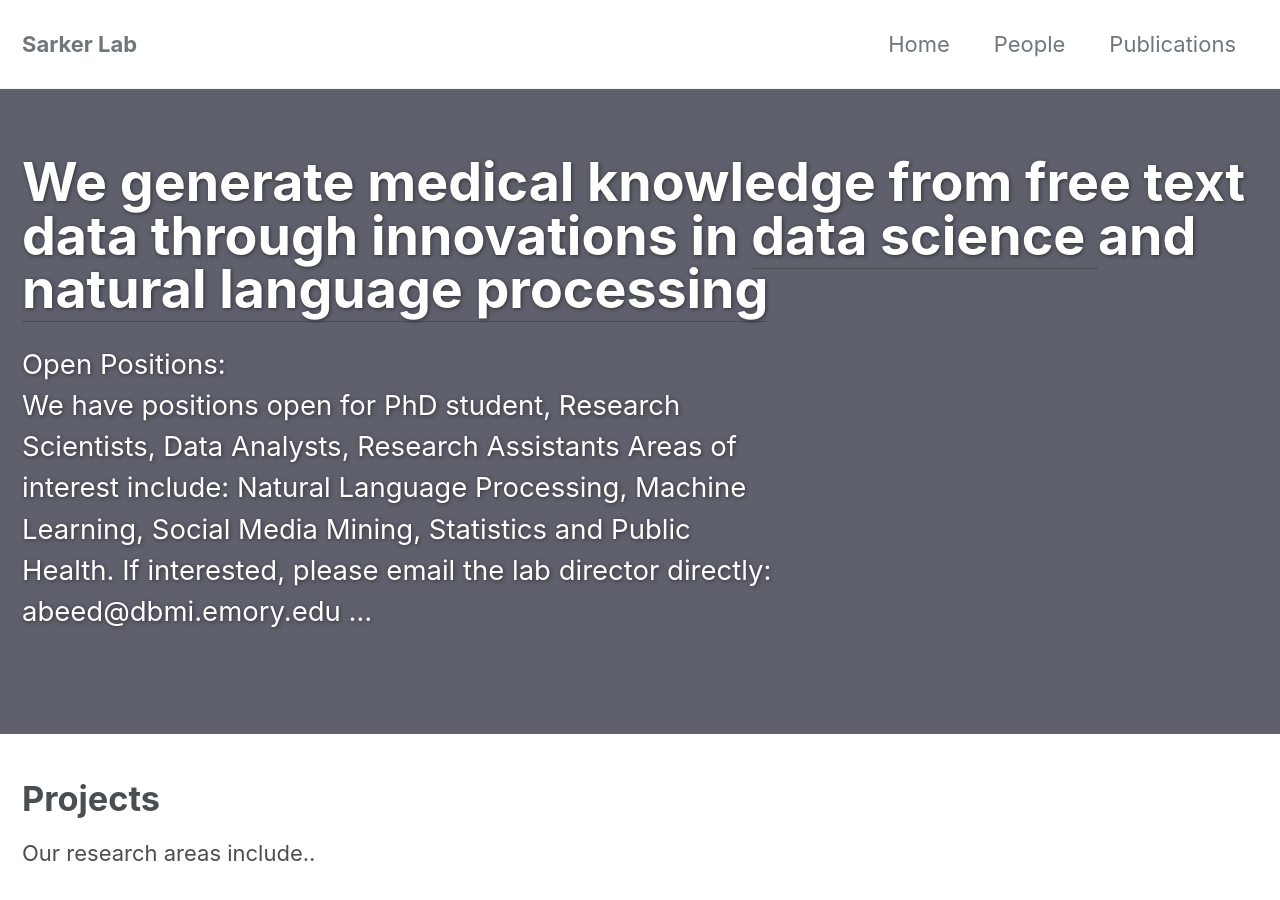
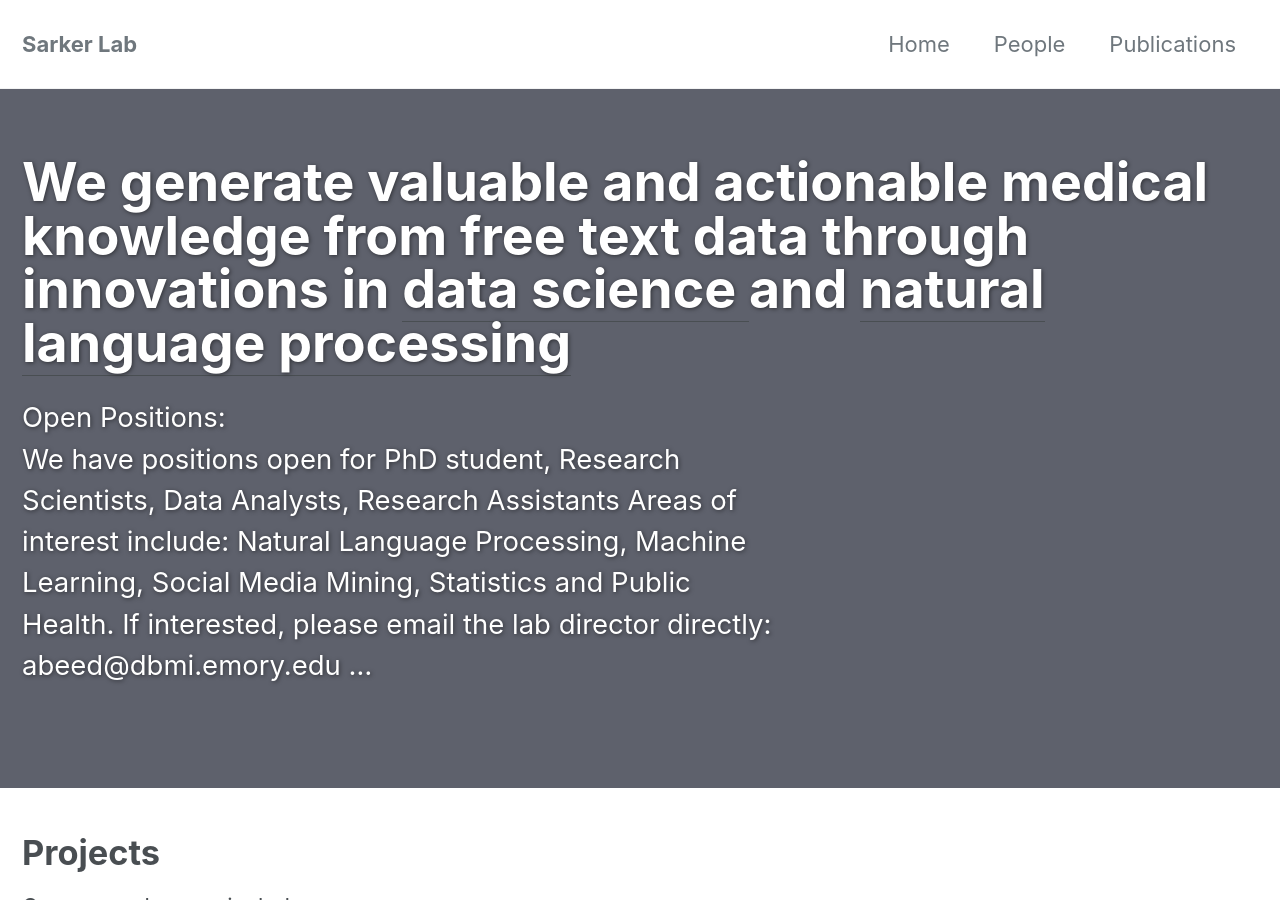
Before and after one commit to sarkerlab/Website, a Jekyll site: the page built from index.md, in a window 1280 px wide and 900 px high. Built offline with Jekyll 4.4.1, drawn with Linux system fonts in a browser that asks for light colours; cached includes are drawn as plain includes; nearby versions of some CDN libraries.

Commit message:
Update index.md

```diff
--- a/index.md
+++ b/index.md
@@ -1,5 +1,5 @@
 ---
-title: We generate medical knowledge from free text data through innovations in <u>data science </u> and <u> natural language processing </u>
+title: We generate valuable and actionable medical knowledge from free text data through innovations in <u>data science </u> and <u> natural language processing </u>
 layout: splash
 permalink: /
 header:
```
